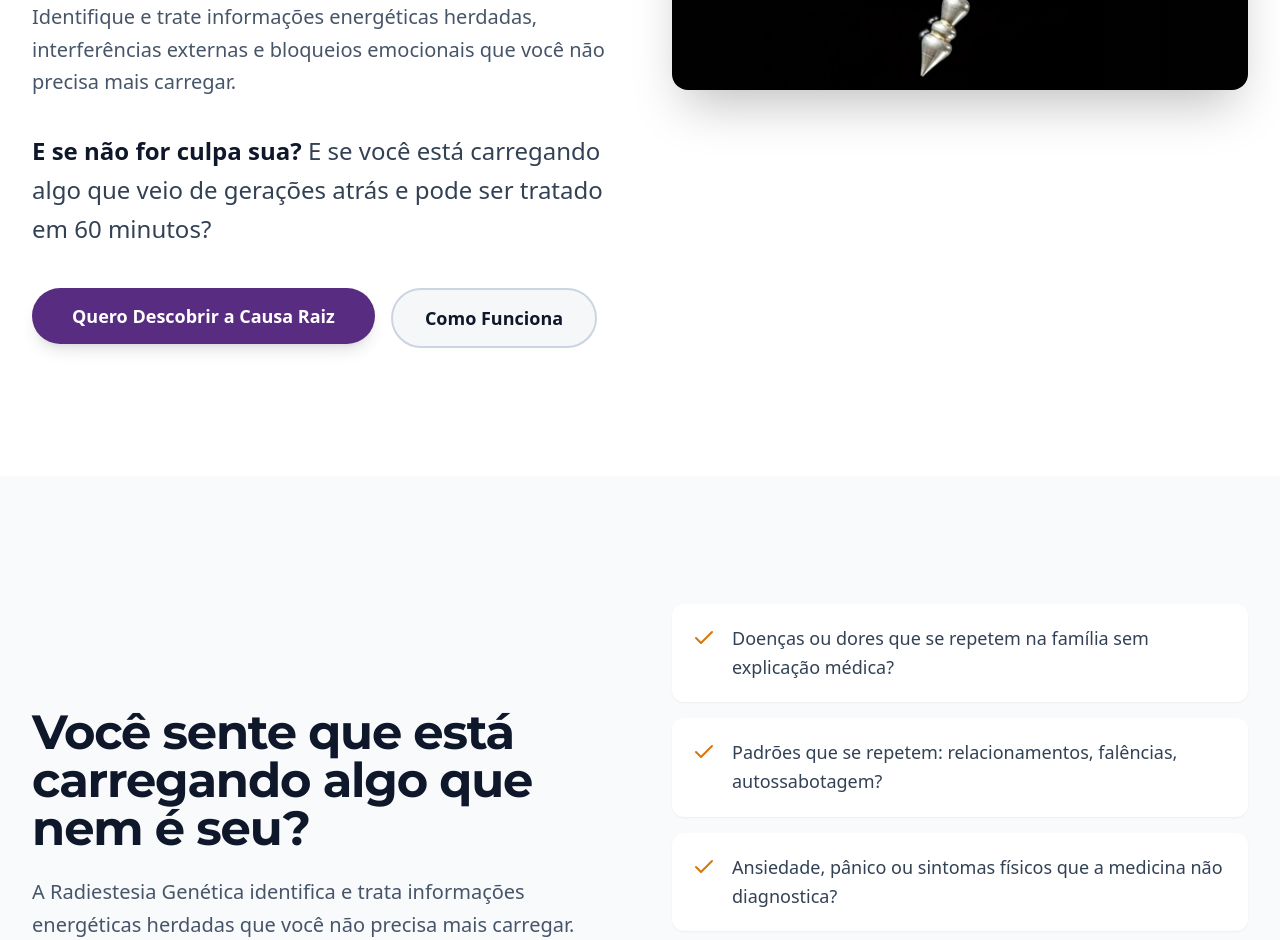
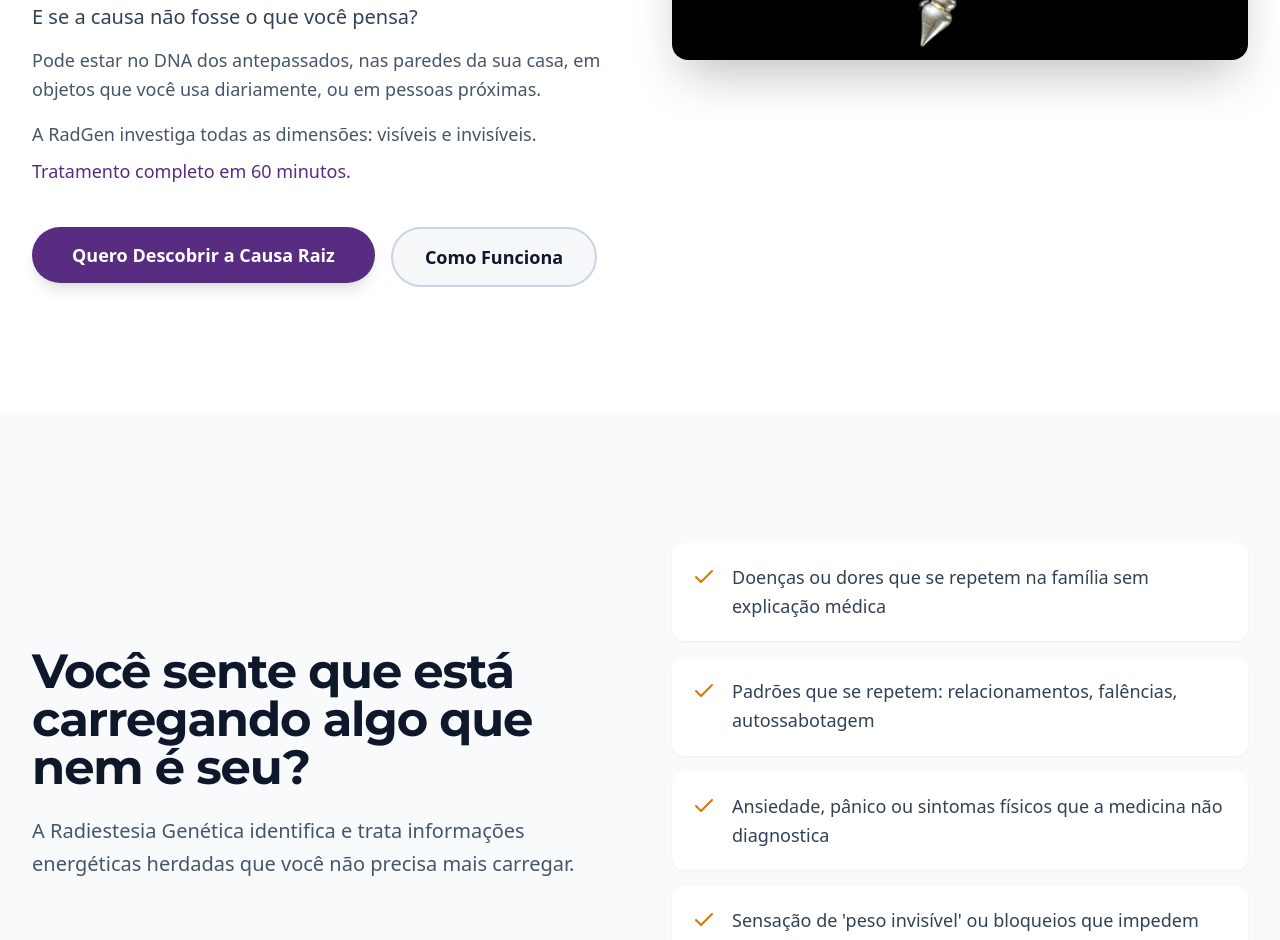
Before and after one commit to danilolopes-ds-ai/raiz-energetica, a React (Vite) app: page /radiestesia-genetica in a window 1280 px wide. Shown: the part 800-1740 px from the top of the page. Built offline with nearby package versions, Linux system fonts and the light colour scheme.

Commit message:
feat(hero): simplifica estilização do texto para melhor legibilidade

```diff
--- a/src/pages/landing-components/HeroRadiestesia.jsx
+++ b/src/pages/landing-components/HeroRadiestesia.jsx
@@ -30,12 +30,21 @@ const HeroRadiestesia = () => {
               A terapia que <span className="text-[#582c81]">redefine sua vida</span> com <span className="text-slate-900">comprovação científica</span>
             </h1>
 
-            <p className="text-xl text-slate-600 max-w-xl mx-auto lg:mx-0 leading-relaxed mb-8">
-              Identifique e trate informações energéticas herdadas, interferências externas e bloqueios emocionais que você não precisa mais carregar.
+            <p className="text-xl text-slate-700 max-w-xl mx-auto lg:mx-0 leading-relaxed mb-3">
+              E se a causa não fosse o que você pensa?
             </p>
 
-            <p className="text-2xl text-slate-700 max-w-xl mx-auto lg:mx-0 leading-relaxed mb-10 font-medium">
-              <strong className="text-slate-900">E se não for culpa sua?</strong> E se você está carregando algo que veio de gerações atrás e pode ser tratado em 60 minutos?
+            <p className="text-lg text-slate-600 max-w-xl mx-auto lg:mx-0 leading-relaxed mb-4">
+              Pode estar no DNA dos antepassados, nas paredes da sua casa,
+              em objetos que você usa diariamente, ou em pessoas próximas.
+            </p>
+
+            <p className="text-lg text-slate-600 max-w-xl mx-auto lg:mx-0 leading-relaxed mb-2">
+              A RadGen investiga todas as dimensões: visíveis e invisíveis.
+            </p>
+
+            <p className="text-lg text-[#582c81] max-w-xl mx-auto lg:mx-0 leading-relaxed mb-10 font-medium">
+              Tratamento completo em 60 minutos.
             </p>
 
             <motion.div
--- a/src/pages/landing-components/ProvaCientifica.jsx
+++ b/src/pages/landing-components/ProvaCientifica.jsx
@@ -5,12 +5,12 @@ const ProvaCientifica = () => {
   const stats = [
     {
       icon: <BarChart3 className="w-12 h-12 text-[#582c81]" />,
-      description: "Ritmo alfa mais estruturado e definido (27 de 30 voluntários)",
+      description: "Ritmo alfa mais estruturado e definido",
       percentage: "90%"
     },
     {
       icon: <BrainCircuit className="w-12 h-12 text-[#582c81]" />,
-      description: "Redução de traços epileptiformes (28 de 30 participantes)",
+      description: "Redução de traços epileptiformes",
       percentage: "93%"
     },
     {
--- a/src/pages/landing-components/SintomasRadgen.jsx
+++ b/src/pages/landing-components/SintomasRadgen.jsx
@@ -3,10 +3,10 @@ import { Check } from 'lucide-react';
 
 const SintomasRadgen = () => {
   const symptoms = [
-    "Doenças ou dores que se repetem na família sem explicação médica?",
-    "Padrões que se repetem: relacionamentos, falências, autossabotagem?",
-    "Ansiedade, pânico ou sintomas físicos que a medicina não diagnostica?",
-    "Sensação de 'peso invisível' ou bloqueios que impedem sua evolução?"
+    "Doenças ou dores que se repetem na família sem explicação médica",
+    "Padrões que se repetem: relacionamentos, falências, autossabotagem",
+    "Ansiedade, pânico ou sintomas físicos que a medicina não diagnostica",
+    "Sensação de 'peso invisível' ou bloqueios que impedem sua evolução"
   ];
 
   return (
```
